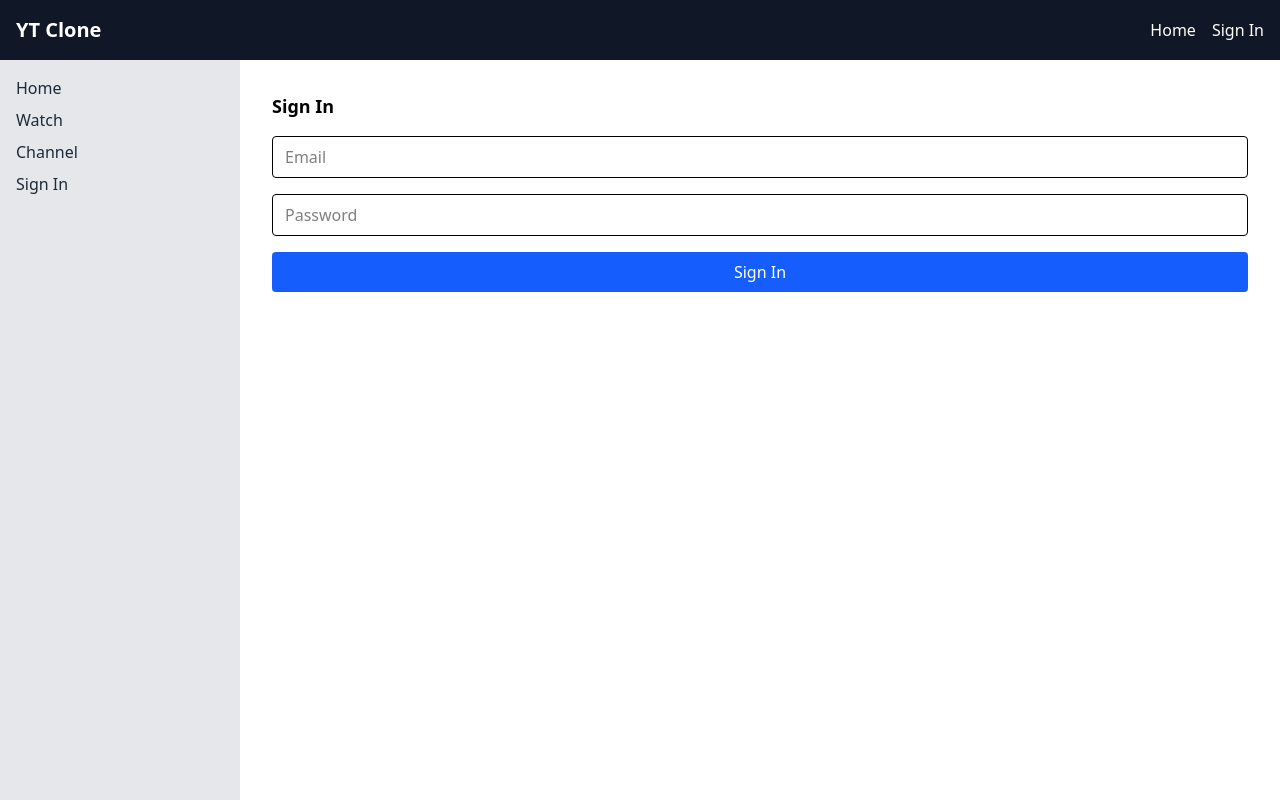
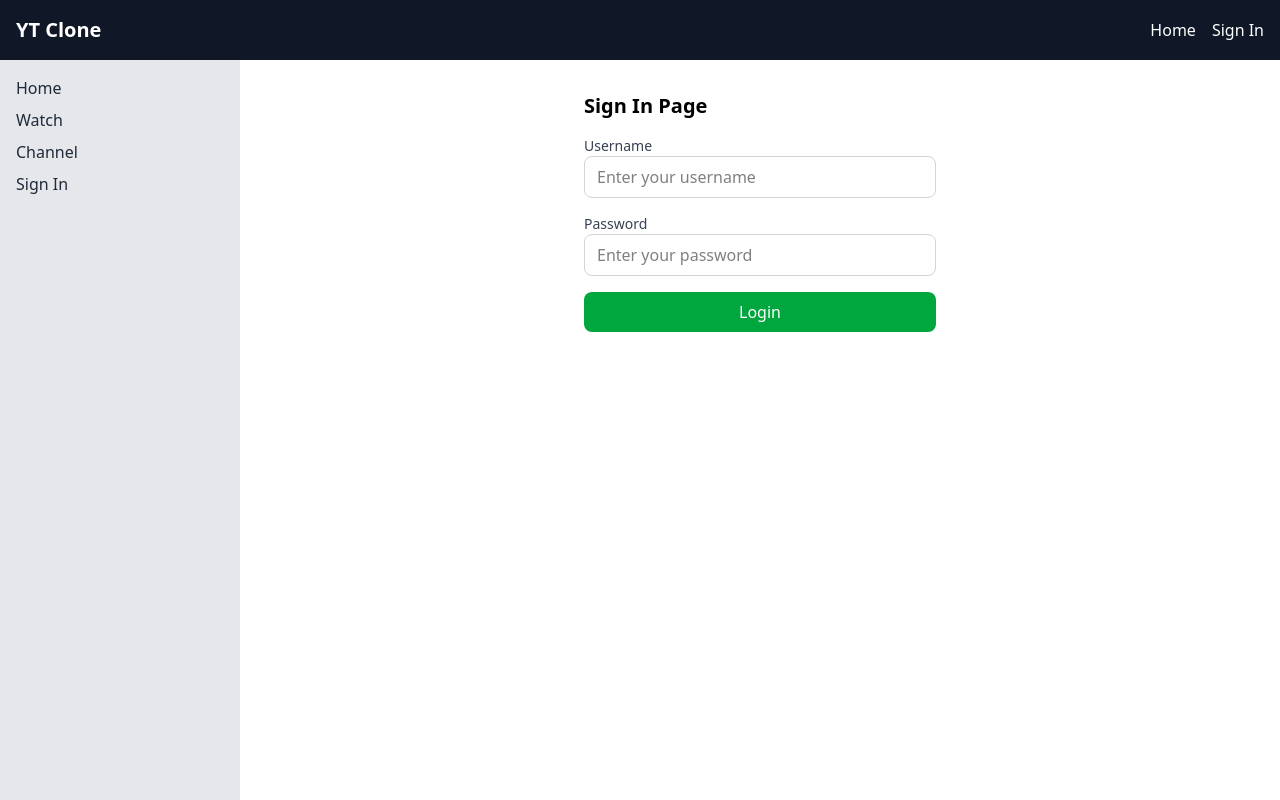
Before and after one commit to vjbravo123/Youtube-clone-FE-, a React (Vite) app: page /signin in a window 1280 px wide. Built offline with nearby package versions, Linux system fonts and the light colour scheme.

Commit message:
enhance SignInPage with styled login form

```diff
--- a/src/pages/SignInPage.jsx
+++ b/src/pages/SignInPage.jsx
@@ -1,23 +1,33 @@
 export default function SignInPage() {
   return (
-    <div className="p-4">
-      <h2 className="text-lg font-semibold">Sign In</h2>
-      <form className="space-y-4 mt-4">
-        <input
-          type="email"
-          placeholder="Email"
-          className="w-full border rounded px-3 py-2"
-        />
-        <input
-          type="password"
-          placeholder="Password"
-          className="w-full border rounded px-3 py-2"
-        />
+    <div className="p-4 max-w-sm mx-auto">
+      <h2 className="text-xl font-bold mb-4">Sign In Page</h2>
+      <form className="space-y-4">
+        <div>
+          <label className="block text-sm font-medium text-gray-700">
+            Username
+          </label>
+          <input
+            type="text"
+            className="w-full border border-gray-300 rounded-lg px-3 py-2 focus:outline-none focus:ring focus:ring-blue-500"
+            placeholder="Enter your username"
+          />
+        </div>
+        <div>
+          <label className="block text-sm font-medium text-gray-700">
+            Password
+          </label>
+          <input
+            type="password"
+            className="w-full border border-gray-300 rounded-lg px-3 py-2 focus:outline-none focus:ring focus:ring-blue-500"
+            placeholder="Enter your password"
+          />
+        </div>
         <button
           type="submit"
-          className="w-full bg-blue-600 text-white py-2 rounded hover:bg-blue-700"
+          className="w-full bg-green-600 text-white py-2 rounded-lg hover:bg-green-700 transition"
         >
-          Sign In
+          Login
         </button>
       </form>
     </div>
```
